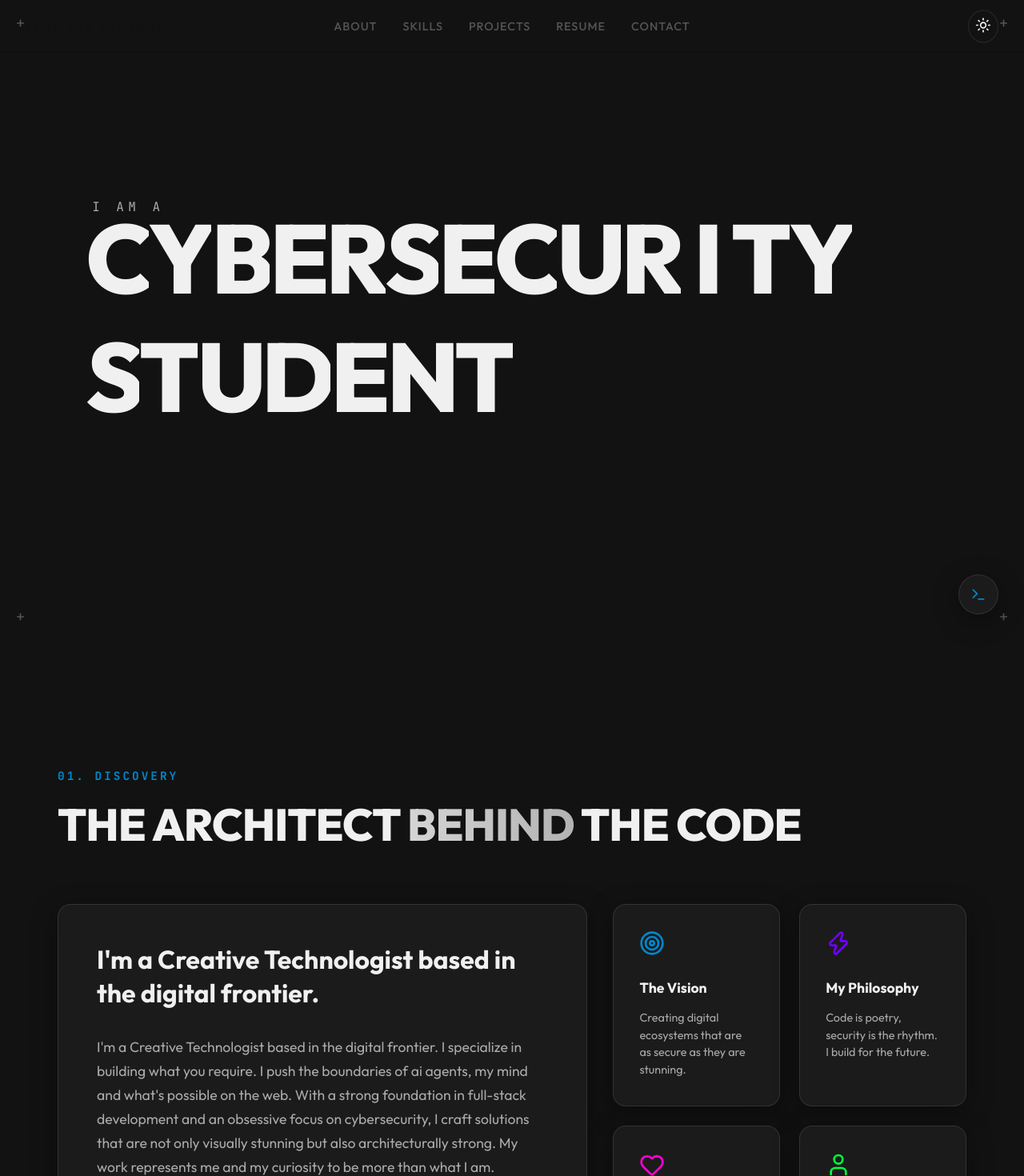
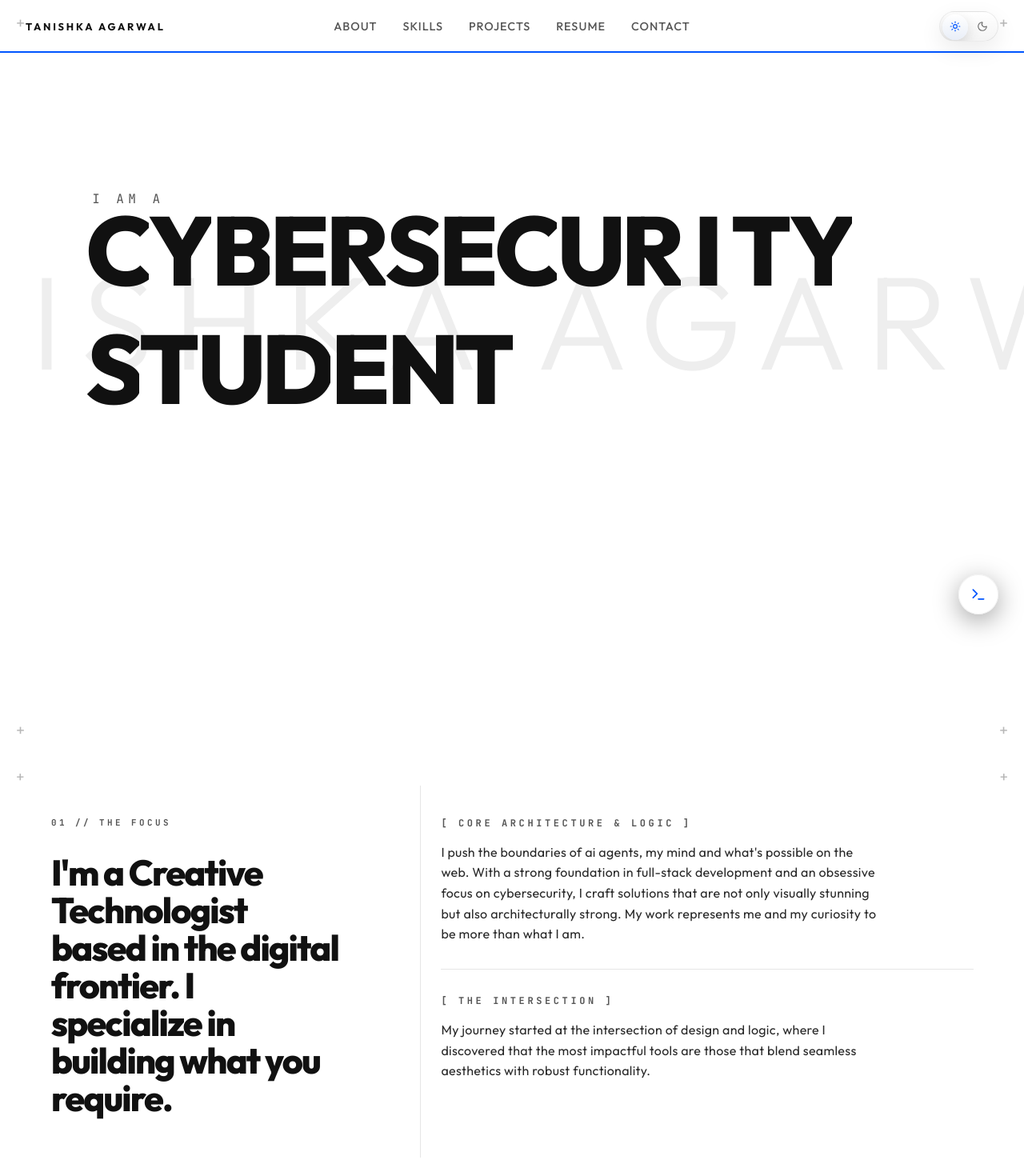
Before and after one commit to taneeshkaa/kiseki, a React (Vite) app: page / in a window 1280 px wide. Shown: the top 1470 px of the page at 80% size. Built offline with nearby package versions, Linux system fonts and the light colour scheme.

Commit message:
Fix: New section add

```diff
--- a/index.html
+++ b/index.html
@@ -1,5 +1,5 @@
 <!doctype html>
-<html lang="en">
+<html lang="en" data-theme="light">
   <head>
     <meta charset="UTF-8" />
     <link rel="icon" type="image/svg+xml" href="/favicon.svg" />
--- a/src/App.jsx
+++ b/src/App.jsx
@@ -13,9 +13,11 @@ import './index.css';
 
 function App() {
   const [isCmdOpen, setIsCmdOpen] = useState(false);
-  const [theme, setTheme] = useState('dark');
+  const [theme, setTheme] = useState('light');
 
   useEffect(() => {
+    document.documentElement.setAttribute('data-theme', 'light');
+
     // Spotlight effect in project cards
     const handleMouseMove = (e) => {
       const projectCards = document.querySelectorAll('.project-card');
--- a/src/components/About.css
+++ b/src/components/About.css
@@ -1,91 +1,182 @@
 .about-section {
-  padding: 10rem 2rem;
-  max-width: 1200px;
-  margin: 0 auto;
-}
-
-.section-header {
-  margin-bottom: 4rem;
-}
-
-.section-subtitle {
-  font-family: var(--font-mono);
-  color: var(--accent-primary);
-  font-size: 0.9rem;
-  font-weight: 700;
-  letter-spacing: 3px;
-  display: block;
-  margin-bottom: 1rem;
-}
-
-.section-title {
-  font-size: clamp(2rem, 5vw, 3.5rem);
-  font-weight: 800;
-  letter-spacing: -1px;
-}
-
-.about-grid {
-  display: grid;
-  grid-template-columns: 1.5fr 1fr;
-  gap: 2rem;
-}
-
-.about-main-card {
-  padding: 3rem;
+  position: relative;
+  min-height: 100vh;
+  width: 100%;
+  padding: clamp(2.5rem, 5vh, 4rem) clamp(1.25rem, 4vw, 3rem);
+  background: transparent;
+  color: var(--text-primary);
   display: flex;
-  flex-direction: column;
+  align-items: flex-start;
   justify-content: center;
 }
 
-.about-main-card h3 {
-  font-size: 2rem;
-  margin-bottom: 2rem;
-  line-height: 1.3;
+.about-shell {
+  position: relative;
+  width: min(1240px, calc(100% - 2rem));
+  margin: 0 auto;
+  display: grid;
+  grid-template-columns: 40% 1px 60%;
+  min-height: calc(100vh - clamp(2.5rem, 5vh, 4rem));
+  align-content: start;
 }
 
-.about-main-card p {
-  color: var(--text-secondary);
-  line-height: 1.7;
-  font-size: 1.1rem;
-  margin-bottom: 1.5rem;
+.about-column {
+  min-width: 0;
 }
 
-.about-side-grid {
-  display: grid;
-  grid-template-columns: 1fr 1fr;
-  gap: 1.5rem;
+.about-column--left {
+  padding: clamp(1.5rem, 3vw, 4rem) clamp(1rem, 2vw, 2.25rem) clamp(2rem, 4vw, 5rem) 0;
+  display: flex;
+  flex-direction: column;
+  justify-content: flex-start;
 }
 
-.about-mini-card {
-  padding: 2rem;
+.about-column--right {
+  padding: clamp(1.5rem, 3vw, 4rem) 0 clamp(2rem, 4vw, 5rem) clamp(1rem, 2vw, 2.25rem);
   display: flex;
   flex-direction: column;
-  gap: 1rem;
 }
 
-.about-mini-card h4 {
-  font-size: 1.1rem;
-  font-weight: 700;
+.about-divider {
+  width: 1px;
+  background: currentColor;
+  opacity: 0.1;
 }
 
-.about-mini-card p {
-  font-size: 0.9rem;
+.about-token {
+  margin: 0 0 clamp(1.25rem, 3vw, 2rem);
+  font-family: var(--font-mono);
+  font-size: 0.68rem;
+  font-weight: 700;
+  letter-spacing: 0.32em;
+  text-transform: uppercase;
   color: var(--text-secondary);
-  line-height: 1.5;
 }
 
-.card-icon {
-  margin-bottom: 0.5rem;
+.about-manifesto {
+  margin: 0;
+  font-family: var(--font-main);
+  font-size: clamp(2.2rem, 3.5vw, 4.8rem);
+  font-weight: 900;
+  letter-spacing: -0.04em;
+  line-height: 1.05;
+  text-transform: none;
+  color: var(--text-primary);
+  max-width: 12ch;
+}
+
+.about-dossier {
+  padding: clamp(1.35rem, 2.4vw, 2rem) 0;
+  border-bottom: 1px solid currentColor;
+  border-color: color-mix(in srgb, currentColor 10%, transparent);
+}
+
+.about-dossier:first-child {
+  padding-top: 0;
+}
+
+.about-dossier:last-child {
+  border-bottom: 0;
+}
+
+.about-dossier__label {
+  margin: 0 0 1rem;
+  font-family: var(--font-mono);
+  font-size: 0.75rem;
+  font-weight: 700;
+  letter-spacing: 0.3em;
+  text-transform: uppercase;
+  color: var(--text-secondary);
+}
+
+.about-dossier__text {
+  margin: 0;
+  font-family: var(--font-main);
+  font-size: clamp(1rem, 1.1vw, 1.125rem);
+  font-weight: 400;
+  line-height: 1.6;
+  letter-spacing: 0.02em;
+  color: color-mix(in srgb, currentColor 90%, transparent);
+  max-width: 52ch;
+}
+
+.about-crosshair {
+  position: absolute;
+  z-index: 1;
+  font-family: var(--font-mono);
+  font-size: 1.1rem;
+  line-height: 1;
+  color: currentColor;
+  opacity: 0.3;
+  pointer-events: none;
+  user-select: none;
+}
+
+.about-crosshair--tl {
+  top: 1.25rem;
+  left: 1.25rem;
+}
+
+.about-crosshair--tr {
+  top: 1.25rem;
+  right: 1.25rem;
+}
+
+.about-crosshair--bl {
+  bottom: 1.25rem;
+  left: 1.25rem;
+}
+
+.about-crosshair--br {
+  bottom: 1.25rem;
+  right: 1.25rem;
 }
 
 @media (max-width: 1024px) {
-  .about-grid {
+  .about-shell {
     grid-template-columns: 1fr;
+    gap: 0;
+  }
+
+  .about-divider {
+    display: none;
+  }
+
+  .about-column--left,
+  .about-column--right {
+    padding-left: 0;
+    padding-right: 0;
+  }
+
+  .about-column--right {
+    margin-top: 2rem;
+  }
+
+  .about-manifesto {
+    max-width: 15ch;
+    font-size: clamp(2rem, 7vw, 3.6rem);
   }
 }
 
 @media (max-width: 640px) {
-  .about-side-grid {
-    grid-template-columns: 1fr;
+  .about-section {
+    padding: 4.5rem 1rem;
+  }
+
+  .about-token {
+    letter-spacing: 0.24em;
+  }
+
+  .about-manifesto {
+    max-width: none;
+    font-size: clamp(1.85rem, 10vw, 2.8rem);
+  }
+
+  .about-dossier__text {
+    font-size: 1rem;
+  }
+
+  .about-crosshair {
+    font-size: 0.95rem;
   }
 }
--- a/src/components/About.jsx
+++ b/src/components/About.jsx
@@ -1,90 +1,67 @@
 import React from 'react';
 import { motion } from 'framer-motion';
-import { User, Target, Zap, Heart } from 'lucide-react';
 import './About.css';
 
 const About = () => {
-  const cards = [
-    {
-      title: "The Vision",
-      icon: <Target size={32} />,
-      desc: "Creating digital ecosystems that are as secure as they are stunning.",
-      color: "var(--accent-primary)"
-    },
-    {
-      title: "My Philosophy",
-      icon: <Zap size={32} />,
-      desc: "Code is poetry, security is the rhythm. I build for the future.",
-      color: "var(--accent-secondary)"
-    },
-    {
-      title: "Interests",
-      icon: <Heart size={32} />,
-      desc: "Cybersecurity, AI, and minimal architectural design.",
-      color: "#ff00d4"
-    },
-    {
-      title: "Expertise",
-      icon: <User size={32} />,
-      desc: "Full stack development with a surgical focus on security.",
-      color: "#00ff41"
-    }
-  ];
+  return (
+    <section className="about-section" id="about" aria-labelledby="about-title">
+      <span className="about-crosshair about-crosshair--tl" aria-hidden="true">+</span>
+      <span className="about-crosshair about-crosshair--tr" aria-hidden="true">+</span>
+      <span className="about-crosshair about-crosshair--bl" aria-hidden="true">+</span>
+      <span className="about-crosshair about-crosshair--br" aria-hidden="true">+</span>
 
-  return (
-    <section className="about-section" id="about">
-      <div className="section-header">
-        <motion.span
-          initial={{ opacity: 0 }}
-          whileInView={{ opacity: 1 }}
-          className="section-subtitle"
+      <div className="about-shell">
+        <div className="about-column about-column--left">
+          <motion.p
+            className="about-token"
+            initial={{ opacity: 0, y: 10 }}
+            whileInView={{ opacity: 1, y: 0 }}
+            transition={{ duration: 0.45 }}
+            viewport={{ once: true, amount: 0.5 }}
           >
-          01. DISCOVERY
-        </motion.span>
+            01 // THE FOCUS
+          </motion.p>
+
           <motion.h2
-          initial={{ opacity: 0, y: 20 }}
+            id="about-title"
+            className="about-manifesto"
+            initial={{ opacity: 0, y: 18 }}
             whileInView={{ opacity: 1, y: 0 }}
-          className="section-title"
+            transition={{ duration: 0.55, ease: 'easeOut' }}
+            viewport={{ once: true, amount: 0.35 }}
           >
-          THE ARCHITECT <span className="text-reveal">BEHIND</span> THE CODE
+            I&apos;m a Creative Technologist based in the digital frontier. I specialize in building what you require.
           </motion.h2>
         </div>
 
-      <div className="about-grid">
-        <motion.div
-          className="about-main-card liquid-glass"
-          initial={{ opacity: 0, scale: 0.95 }}
-          whileInView={{ opacity: 1, scale: 1 }}
-          transition={{ duration: 0.6 }}
+        <div className="about-divider" aria-hidden="true" />
+
+        <div className="about-column about-column--right">
+          <motion.article
+            className="about-dossier"
+            initial={{ opacity: 0, y: 14 }}
+            whileInView={{ opacity: 1, y: 0 }}
+            transition={{ duration: 0.5, delay: 0.05 }}
+            viewport={{ once: true, amount: 0.3 }}
           >
-          <div className="main-content">
-            <h3>I'm a Creative Technologist based in the digital frontier.</h3>
-            <p>
-              I'm a Creative Technologist based in the digital frontier. I specialize in building what you require. I push the boundaries of ai agents, my mind and what's possible on the web. With a strong foundation in full-stack development and an obsessive focus on cybersecurity, I craft solutions that are not only visually stunning but also architecturally strong. My work represents me and my curiosity to be more than what I am.
+            <p className="about-dossier__label">[ CORE ARCHITECTURE &amp; LOGIC ]</p>
+            <p className="about-dossier__text">
+              I push the boundaries of ai agents, my mind and what&apos;s possible on the web. With a strong foundation in full-stack development and an obsessive focus on cybersecurity, I craft solutions that are not only visually stunning but also architecturally strong. My work represents me and my curiosity to be more than what I am.
             </p>
-            <p>
-              My journey started at the intersection of design and logic, where I
-              discovered that the most impactful tools are those that blend
-              seamless aesthetics with robust functionality.
+          </motion.article>
+
+          <motion.article
+            className="about-dossier"
+            initial={{ opacity: 0, y: 14 }}
+            whileInView={{ opacity: 1, y: 0 }}
+            transition={{ duration: 0.5, delay: 0.12 }}
+            viewport={{ once: true, amount: 0.3 }}
+          >
+            <p className="about-dossier__label">[ THE INTERSECTION ]</p>
+            <p className="about-dossier__text">
+              My journey started at the intersection of design and logic, where I discovered that the most impactful tools are those that blend seamless aesthetics with robust functionality.
             </p>
-          </div>
-        </motion.div>
-
-        <div className="about-side-grid">
-          {cards.map((card, index) => (
-            <motion.div
-              key={index}
-              className="about-mini-card liquid-glass interactive"
-              initial={{ opacity: 0, x: 20 }}
-              whileInView={{ opacity: 1, x: 0 }}
-              transition={{ delay: index * 0.1 }}
-              whileHover={{ y: -5, borderColor: card.color }}
-            >
-              <div className="card-icon" style={{ color: card.color }}>{card.icon}</div>
-              <h4>{card.title}</h4>
-              <p>{card.desc}</p>
-            </motion.div>
-          ))}
+          </motion.article>
         </div>
       </div>
     </section>
--- a/src/components/Hero.css
+++ b/src/components/Hero.css
@@ -3,7 +3,9 @@
 .hero-section.hero-luxury {
   --hero-canvas: var(--bg-primary); /* respect global theme background */
   --hero-ink: var(--text-primary); /* text color should follow theme */
+  --hero-watermark: rgba(17, 17, 17, 0.08);
   --hero-spine-left: clamp(2rem, 6vw, 6rem); /* small responsive left offset */
+  --hero-copy-top: clamp(7rem, 12vh, 10rem);
   position: relative;
   min-height: 100vh;
   width: 100%;
@@ -14,13 +16,14 @@
 
 /* Background watermark layer */
 .hero-bg-layer {
-  position: absolute;
+  position: fixed;
   inset: 0;
-  z-index: 1;
+  z-index: 2;
   pointer-events: none;
   display: flex;
   align-items: center;
   justify-content: center;
+  overflow: hidden;
 }
 
 .hero-watermark {
@@ -30,10 +33,15 @@
   font-weight: 300;
   letter-spacing: 0.14em;
   text-transform: uppercase;
-  color: rgba(17, 17, 17, 0.05);
+  color: var(--hero-watermark);
   white-space: nowrap;
   user-select: none;
   will-change: transform;
+  opacity: 0.9;
+}
+
+[data-theme='dark'] .hero-section.hero-luxury {
+  --hero-watermark: rgba(255, 255, 255, 0.14);
 }
 
 /* Editorial spine */
@@ -84,12 +92,13 @@
   grid-template-columns: 55% 45%;
   min-height: 100vh;
   width: 100%;
+  margin-top: 8.9rem
 }
 
 .hero-copy {
   display: flex;
   align-items: flex-start;
-  padding: 14rem clamp(1.5rem, 3vw, 2.5rem) clamp(3rem, 8vh, 5rem);
+  padding: clamp(4.5rem, 8vh, 6rem) clamp(1.5rem, 3vw, 2.5rem) clamp(3rem, 8vh, 5rem);
   padding-left: calc(var(--hero-spine-left) + clamp(1.5rem, 2.4vw, 2.2rem));
   max-width: 100%;
 }
@@ -383,7 +392,7 @@
   }
 
   .hero-copy {
-    padding: 10rem 1.5rem 2rem;
+    padding: 5rem 1.5rem 2rem;
     padding-left: calc(var(--hero-spine-left) + 1.25rem);
   }
 
--- a/src/components/Hero.jsx
+++ b/src/components/Hero.jsx
@@ -1,4 +1,4 @@
-import React, { useState, useEffect, useCallback } from 'react';
+import React, { useState, useEffect, useRef } from 'react';
 import { motion } from 'framer-motion';
 import './Hero.css';
 
@@ -72,8 +72,9 @@ function KineticHeadline({ phrases, reducedMotion }) {
 
 const Hero = () => {
   const [titleIndex, setTitleIndex] = useState(0);
-  const [parallax, setParallax] = useState({ x: 0, y: 0 });
   const reducedMotion = useReducedMotion();
+  const heroRef = useRef(null);
+  const [isHeroVisible, setIsHeroVisible] = useState(true);
 
   useEffect(() => {
     const id = setInterval(() => {
@@ -82,19 +83,23 @@ const Hero = () => {
     return () => clearInterval(id);
   }, []);
 
+  useEffect(() => {
+    const node = heroRef.current;
+    if (!node) return undefined;
+
+    const observer = new IntersectionObserver(
+      ([entry]) => {
+        setIsHeroVisible(entry.isIntersecting);
+      },
+      { threshold: 0.15 }
+    );
+
+    observer.observe(node);
+    return () => observer.disconnect();
+  }, []);
+
   const currentTitle = TITLES[titleIndex];
   const titleKey = currentTitle.phrases.join('-');
-
-  const handlePointerMove = useCallback((e) => {
-    const rect = e.currentTarget.getBoundingClientRect();
-    const nx = (e.clientX - rect.left) / rect.width - 0.5;
-    const ny = (e.clientY - rect.top) / rect.height - 0.5;
-    setParallax({ x: -nx * 14, y: -ny * 10 });
-  }, []);
-
-  const handlePointerLeave = useCallback(() => {
-    setParallax({ x: 0, y: 0 });
-  }, []);
 
   const leftBracket = { rest: { x: 0, scale: 1 }, hover: { x: -4, scale: 1.08 } };
   const rightBracket = { rest: { x: 0, scale: 1 }, hover: { x: 4, scale: 1.08 } };
@@ -105,19 +110,13 @@ const Hero = () => {
     <section
       className="hero-section hero-luxury"
       id="home"
-      onMouseMove={handlePointerMove}
-      onMouseLeave={handlePointerLeave}
+      ref={heroRef}
     >
-      {/* Background watermark */}
-      <div className="hero-bg-layer" aria-hidden="true">
-        <motion.p
-          className="hero-watermark"
-          animate={{ x: parallax.x, y: parallax.y }}
-          transition={{ type: 'spring', stiffness: 120, damping: 22, mass: 0.8 }}
-        >
-          TANISHKA AGARWAL
-        </motion.p>
-      </div>
+      {isHeroVisible && (
+        <div className="hero-bg-layer" aria-hidden="true">
+          <motion.p className="hero-watermark">TANISHKA AGARWAL</motion.p>
+        </div>
+      )}
 
       {/* Editorial spine (hidden) */}
       <div className="hero-spine" aria-hidden="true" />
--- a/src/components/Navbar.css
+++ b/src/components/Navbar.css
@@ -33,7 +33,7 @@
   letter-spacing: 0.22em;
   text-transform: uppercase;
   text-decoration: none;
-  color: #111111;
+  color: var(--text-primary);
   white-space: nowrap;
   transition: opacity 0.2s ease;
 }
@@ -62,7 +62,7 @@
 
 .nav-item {
   text-decoration: none;
-  color: #555555;
+  color: var(--text-secondary);
   font-weight: 500;
   font-size: 0.9rem;
   text-transform: uppercase;
@@ -90,12 +90,10 @@
 }
 
 .theme-toggle {
-  background: none;
-  border: 1px solid var(--border-color);
-  color: var(--text-primary);
+  background: transparent;
+  border: 0;
   cursor: pointer;
-  padding: 0.5rem;
-  border-radius: 50%;
+  padding: 0;
   display: flex;
   align-items: center;
   justify-content: center;
@@ -108,9 +106,63 @@
 }
 
 .theme-toggle:hover {
-  border-color: var(--accent-primary);
+  transform: translateY(-50%) scale(1.02);
+}
+
+.theme-toggle-track {
+  position: relative;
+  width: 74px;
+  height: 38px;
+  border-radius: 999px;
+  padding: 3px;
+  display: flex;
+  align-items: center;
+  justify-content: space-between;
+  background: linear-gradient(180deg, rgba(255,255,255,0.85), rgba(240,240,240,0.75));
+  border: 1px solid rgba(17, 17, 17, 0.08);
+  box-shadow: 0 10px 28px rgba(0, 0, 0, 0.08);
+  backdrop-filter: blur(var(--glass-blur));
+  -webkit-backdrop-filter: blur(var(--glass-blur));
+  overflow: hidden;
+}
+
+[data-theme='dark'] .theme-toggle-track {
+  background: linear-gradient(180deg, rgba(24,24,24,0.92), rgba(34,34,34,0.84));
+  border-color: rgba(255, 255, 255, 0.08);
+  box-shadow: 0 10px 28px rgba(0, 0, 0, 0.22);
+}
+
+.theme-toggle-thumb {
+  position: absolute;
+  top: 3px;
+  left: 3px;
+  width: 32px;
+  height: 32px;
+  border-radius: 50%;
+  background: linear-gradient(180deg, #ffffff, #e9eef7);
+  box-shadow: 0 6px 16px rgba(0, 0, 0, 0.14);
+}
+
+[data-theme='dark'] .theme-toggle-thumb {
+  background: linear-gradient(180deg, #f4f7ff, #cbd5e1);
+}
+
+.theme-toggle-icon {
+  position: relative;
+  z-index: 1;
+  display: flex;
+  align-items: center;
+  justify-content: center;
+  width: 32px;
+  color: var(--text-primary);
+  opacity: 0.6;
+  transition: opacity 0.2s ease, color 0.2s ease;
+}
+
+.theme-toggle--light .theme-toggle-icon--sun,
+.theme-toggle--dark .theme-toggle-icon--moon {
+  opacity: 1;
   color: var(--accent-primary);
-  background: rgba(0, 242, 255, 0.05);
 }
 
 .mobile-toggle {
@@ -128,7 +180,7 @@
 
 .scroll-progress-bar {
   height: 100%;
-  background: rgba(17, 17, 17, 0.35);
+  background: var(--accent-primary);
   transform-origin: 0%;
 }
 
@@ -162,6 +214,7 @@
     transform: none;
     right: auto;
     top: auto;
+    justify-self: end;
   }
 }
 
--- a/src/components/Navbar.jsx
+++ b/src/components/Navbar.jsx
@@ -56,28 +56,26 @@ const Navbar = ({ theme, onThemeChange }) => {
             </motion.a>
           ))}
 
-          <button className="theme-toggle" onClick={toggleTheme}>
-            <AnimatePresence mode="wait">
-              {theme === 'dark' ? (
-                <motion.div
-                  key="sun"
-                  initial={{ rotate: -90, opacity: 0 }}
-                  animate={{ rotate: 0, opacity: 1 }}
-                  exit={{ rotate: 90, opacity: 0 }}
-                >
-                  <Sun size={20} />
-                </motion.div>
-              ) : (
-                <motion.div
-                  key="moon"
-                  initial={{ rotate: -90, opacity: 0 }}
-                  animate={{ rotate: 0, opacity: 1 }}
-                  exit={{ rotate: 90, opacity: 0 }}
-                >
-                  <Moon size={20} />
-                </motion.div>
-              )}
-            </AnimatePresence>
+          <button
+            className={`theme-toggle theme-toggle--${theme}`}
+            onClick={toggleTheme}
+            aria-label={`Switch to ${theme === 'dark' ? 'light' : 'dark'} mode`}
+            aria-pressed={theme === 'dark'}
+          >
+            <span className="theme-toggle-track" aria-hidden="true">
+              <span className="theme-toggle-icon theme-toggle-icon--sun">
+                <Sun size={14} />
+              </span>
+              <span className="theme-toggle-icon theme-toggle-icon--moon">
+                <Moon size={14} />
+              </span>
+              <motion.span
+                className="theme-toggle-thumb"
+                initial={false}
+                animate={{ x: theme === 'dark' ? 32 : 0 }}
+                transition={{ type: 'spring', stiffness: 500, damping: 32 }}
+              />
+            </span>
           </button>
         </div>
 
--- a/src/index.css
+++ b/src/index.css
@@ -47,6 +47,19 @@ body {
   font-family: var(--font-main);
   overflow-x: hidden;
   transition: background-color 0.5s ease, color 0.5s ease;
+}
+
+.app-container {
+  position: relative;
+  min-height: 100vh;
+}
+
+main,
+footer,
+nav,
+.hud-trigger-btn {
+  position: relative;
+  z-index: 1;
 }
 
 /* Glassmorphism Utility */
```
Lines whose indentation alone changed are shown as unchanged.
